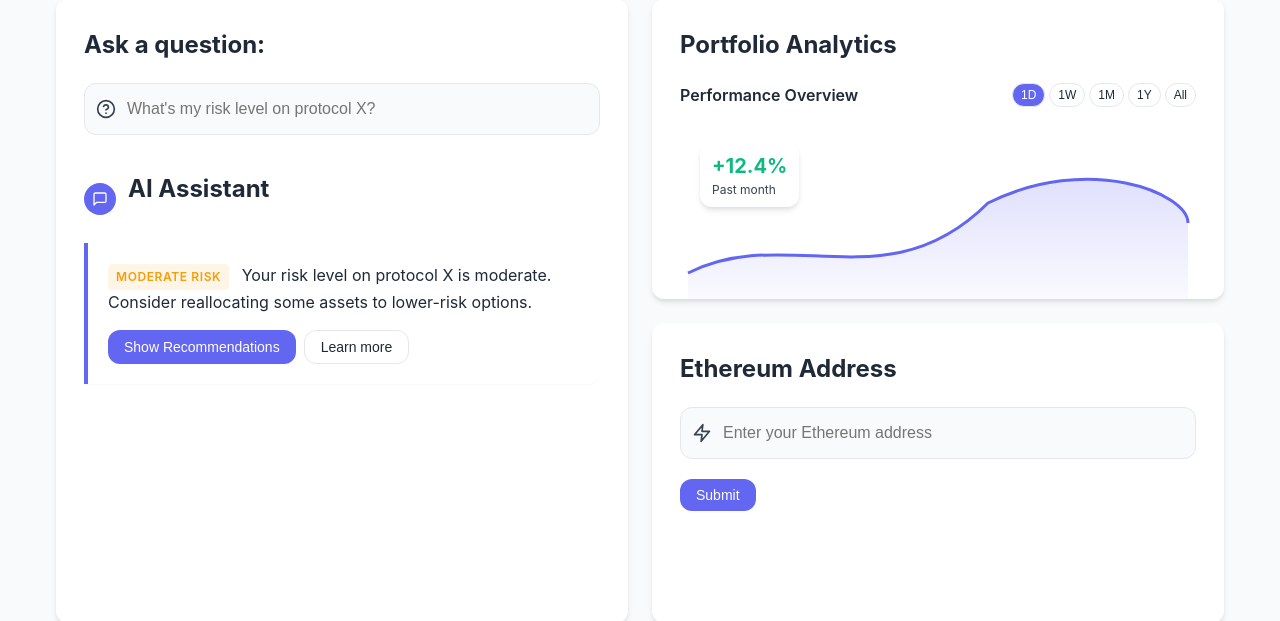
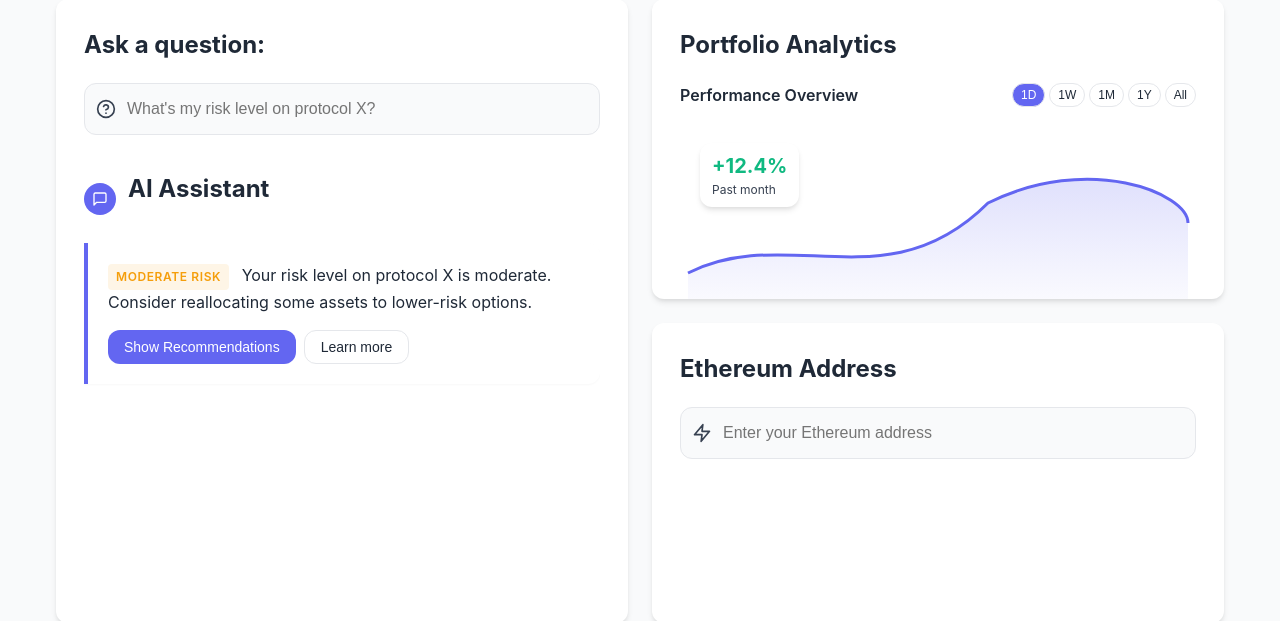
Before and after one commit to dorianturner/encode25, a Flask app: page / in a window 1280 px wide. Shown: the part 179-800 px from the top of the page. Run offline with Flask 3, Linux system fonts and the light colour scheme.

Commit message:
Removed redundant submit button, maybe reimplement

```diff
--- a/app/app.py
+++ b/app/app.py
@@ -1,7 +1,7 @@
 from flask import Flask, render_template, request, jsonify
 from services.wallet_fetcher import WalletQuery, TOKEN_ADDRESSES
 import json
-from services.tokens import tokens
+# from services.tokens import tokens
 
 app = Flask(__name__)
 
@@ -17,7 +17,7 @@ def submit_address():
         return jsonify({"error": "No Ethereum address provided"}), 400
 
     # Default to these common tokens
-    # tokens = ["USDC", "DAI", "USDT", "WETH"]
+    tokens = ["USDC", "DAI", "USDT", "WETH"]
 
     # Create WalletQuery instance
     wallet = WalletQuery(ethereum_address, tokens=tokens)
--- a/app/templates/index.html
+++ b/app/templates/index.html
@@ -103,7 +103,6 @@
                             </svg>
                             <input type="text" name="ethereum_address" placeholder="Enter your Ethereum address" required>
                         </div>
-                        <button type="submit" class="btn btn-primary">Submit</button>
                     </form>
 
                     <div class="portfolio hidden">
```
